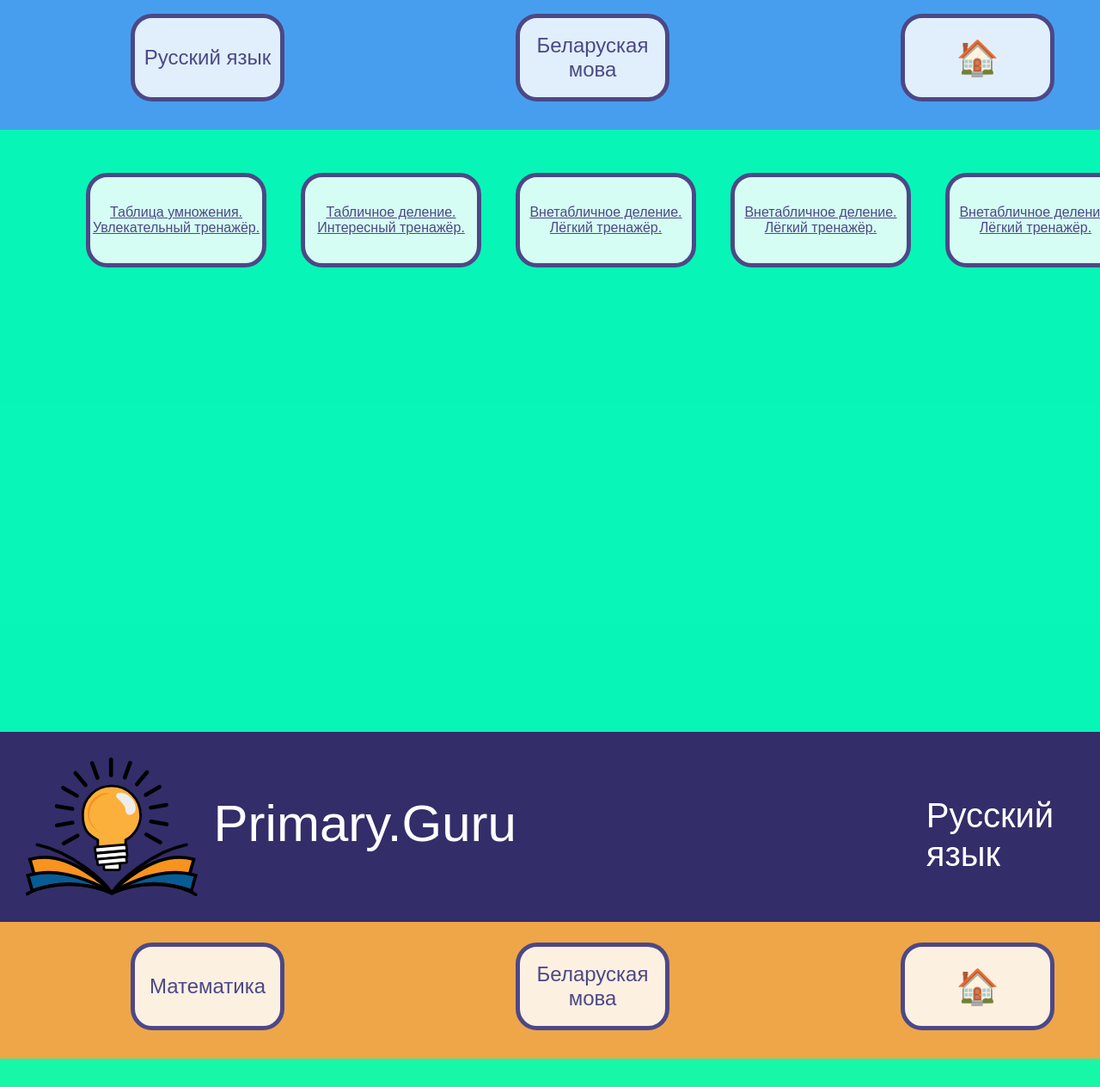
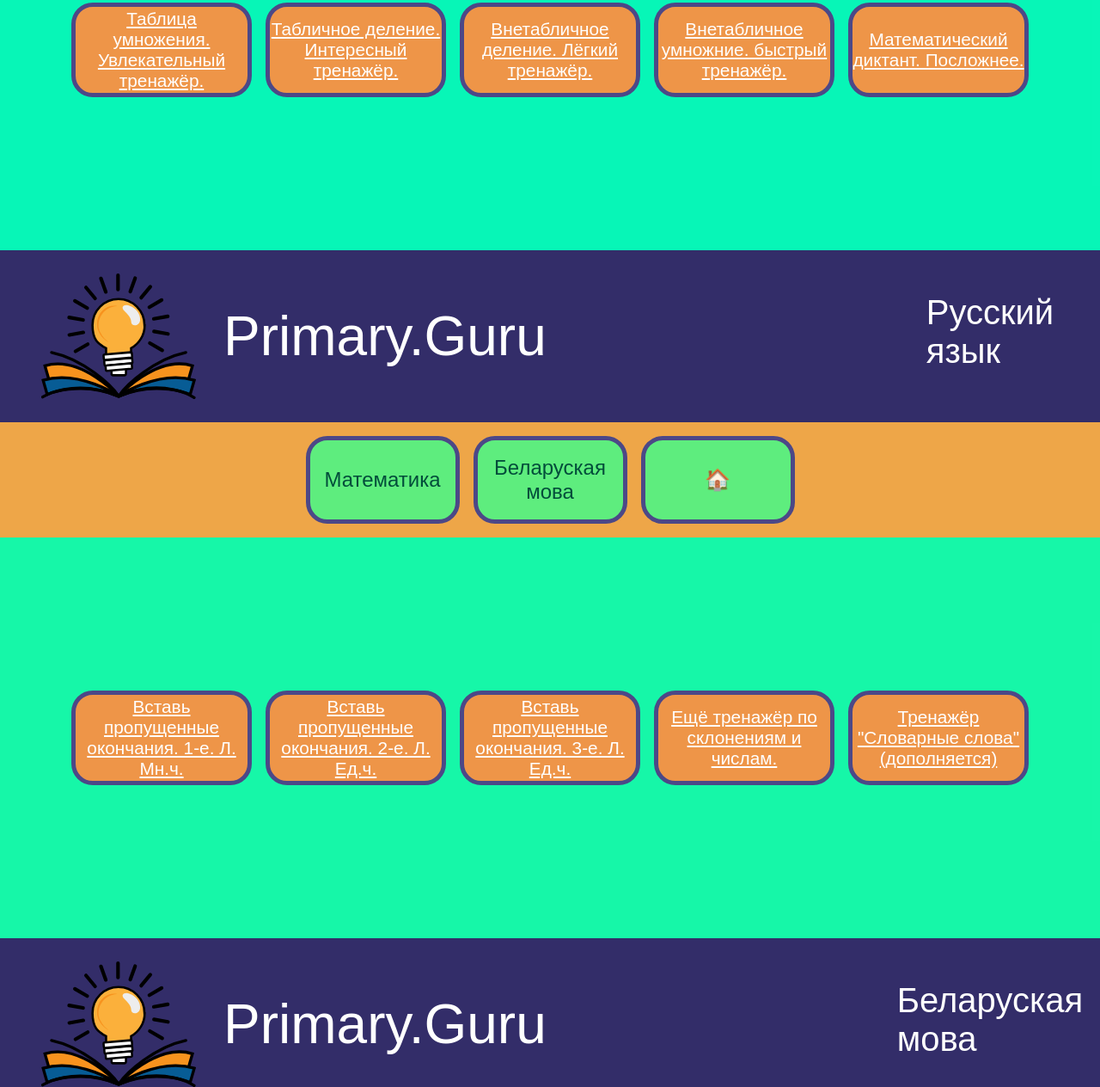
Before and after one commit to primaryGURU/primaryGuruSite, a plain HTML site: page index.html in a window 1280 px wide. Shown: the part 1309-2573 px from the top of the page at 86% size. Drawn offline with Linux system fonts and the light colour scheme.

Commit message:
obolochka

```diff
--- a/index.html
+++ b/index.html
@@ -15,17 +15,10 @@
             <img src="img\Logo_2.svg" alt="Логотип Primary Guru">
             <div class="logo-text">Primary.Guru</div>
         </div>
-        <div id="btn_mat" class="btn" data-target="section2">
-            <!-- <div class="book-icon"></div> -->
-            <span>Математика</span>
-        </div>
-        <div id="btn_rus" class="btn" data-target="section3">
-            <!-- <div class="book-icon"></div> -->
-            <span>Русский язык</span>
-        </div>
-        <div id="btn_bel" class="btn" data-target="section4">
-            <!-- <div class="book-icon"></div> -->
-            <span>Беларуская мова</span>
+        <div class="nav-buttons">
+            <div id="btn_mat" class="btn" data-target="section2"><span>Математика</span></div>
+            <div id="btn_rus" class="btn" data-target="section3"><span>Русский язык</span></div>
+            <div id="btn_bel" class="btn" data-target="section4"><span>Беларуская мова</span></div>
         </div>
         <div class="section-title">Главная</div>
         <div class="niz">
@@ -43,18 +36,12 @@
             <img src="img\Logo_2.svg" alt="Логотип Primary Guru">
             <div class="logo-text">Primary.Guru</div>
             </div>
-        <div id="btn_rus" class="btn" data-target="section3">
-            <!-- <div class="book-icon"></div> -->
-            <span>Русский язык</span>
-        </div>
-        <div id="btn_bel" class="btn" data-target="section4">
-            <!-- <div class="book-icon"></div> -->
-            <span>Беларуская мова</span>
-        </div>
-        <div id="btn_home" class="btn" data-target="section1">
-            <!-- <div class="book-icon"></div> -->
-            <span style="font-size: 40px;">🏠</span>
-        </div>
+            <div class="nav-buttons">
+                <div id="btn_rus" class="btn" data-target="section3"><span>Русский язык</span></div>
+                <div id="btn_bel" class="btn" data-target="section4"><span>Беларуская мова</span></div>
+                <div id="btn_home" class="btn" data-target="section1"><span>🏠</span></div>
+            </div>
+
         <div class="section-title">Математика</div>
         <div class="niz">
             <a href="trenager\UmnojenieGoldstarTimer.svg" id="btn_cont1" class="btnContent">
@@ -66,11 +53,11 @@
             <a href="trenager\VnetablichnoeDelenieGoldstarTimer.svg" id="btn_cont3" class="btnContent">
                 <span>Внетабличное деление. Лёгкий тренажёр.</span>
                </a>
-            <a href="trenager\VnetablichnoeDelenieGoldstarTimer.svg" id="btn_cont4" class="btnContent">
-                <span>Внетабличное деление. Лёгкий тренажёр.</span>
+            <a href="pages\matematika\ВнетабличноеТренажёр.html" id="btn_cont4" class="btnContent">
+                <span>Внетабличное умножние. быстрый тренажёр.</span>
                </a>
-            <a href="trenager\VnetablichnoeDelenieGoldstarTimer.svg" id="btn_cont5" class="btnContent">
-                <span>Внетабличное деление. Лёгкий тренажёр.</span>
+            <a href="pages\matematika\DiktantMat\start.html" id="btn_cont5" class="btnContent">
+                <span>Математический диктант. Посложнее.</span>
                </a>
         </div>
     </div>
@@ -81,25 +68,28 @@
             <img src="img\Logo_2.svg" alt="Логотип Primary Guru">
             <div class="logo-text">Primary.Guru</div>
         </div>
-        <div id="btn_mat" class="btn" data-target="section2">
-            <!-- <div class="book-icon"></div> -->
-            <span>Математика</span>
-        </div>
-        <div id="btn_bel" class="btn" data-target="section4">
-            <!-- <div class="book-icon"></div> -->
-            <span>Беларуская мова</span>
-        </div>
-        <div id="btn_home" class="btn" data-target="section1">
-            <!-- <div class="book-icon"></div> -->
-            <span style="font-size: 40px;">🏠</span>
-        </div>
+    <div class="nav-buttons">
+        <div id="btn_mat" class="btn" data-target="section2"><span>Математика</span></div>
+        <div id="btn_bel" class="btn" data-target="section4"><span>Беларуская мова</span></div>
+        <div id="btn_home" class="btn" data-target="section1"><span>🏠</span></div>
+    </div>
         <div class="section-title">Русский язык</div>
         <div class="niz">
-            <div id="btn_cont1" class="btnContent"></div>
-            <div id="btn_cont2" class="btnContent"></div>
-            <div id="btn_cont3" class="btnContent"></div>
-            <div id="btn_cont4" class="btnContent"></div>
-            <div id="btn_cont5" class="btnContent"></div>
+            <a href="pages\rus\okonch1L_mn_ch.html" id="btn_cont1" class="btnContent">
+                <span>Вставь пропущенные окончания. 1-е. Л. Мн.ч.</span>
+            </a>
+            <a href="pages\rus\okonch2L_edCh.html" id="btn_cont2" class="btnContent">
+                <span>Вставь пропущенные окончания. 2-е. Л. Ед.ч.</span>
+            </a>
+            <a href="pages\rus\okonch3LitsoEdChislo.html" id="btn_cont3" class="btnContent">
+                <span>Вставь пропущенные окончания. 3-е. Л. Ед.ч.</span>
+               </a>
+            <a href="pages\rus\SklonChislo.html" id="btn_cont4" class="btnContent">
+                <span>Ещё тренажёр по склонениям и числам.</span>
+               </a>
+            <a href="pages\rus\VstavBukvi.html" id="btn_cont5" class="btnContent">
+                <span>Тренажёр "Словарные слова"(дополняется)</span>
+               </a>
         </div>
     </div>
 
@@ -108,19 +98,13 @@
         <div class="logo">
             <img src="img\Logo_2.svg" alt="Логотип Primary Guru">
             <div class="logo-text">Primary.Guru</div>
-        </div>
-        <div id="btn_mat" class="btn" data-target="section2">
-            <!-- <div class="book-icon"></div> -->
-            <span>Математика</span>
-        </div>
-        <div id="btn_rus" class="btn" data-target="section3">
-            <!-- <div class="book-icon"></div> -->
-            <span>Русский язык</span>
-        </div>
-        <div id="btn_home" class="btn" data-target="section1">
-            <!-- <div class="book-icon"></div> -->
-            <span style="font-size: 40px;">🏠</span>
-        </div>
+    </div>
+        <div class="nav-buttons">
+
+        <div id="btn_mat" class="btn" data-target="section2"><span>Математика</span></div>
+        <div id="btn_rus" class="btn" data-target="section3"><span>Русский язык</span></div>
+        <div id="btn_home" class="btn" data-target="section1"><span>🏠</span></div>
+    </div>
         <div class="section-title">Беларуская мова</div>
         <div class="niz">
             <div id="btn_cont1" class="btnContent"></div>
--- a/styles.css
+++ b/styles.css
@@ -3,169 +3,130 @@ body, html {
     padding: 0;
     font-family: Arial, sans-serif;
     overflow-x: hidden;
-    scroll-behavior: smooth; /* Плавная прокрутка */
+    scroll-behavior: smooth;
 }
 
 .section {
     width: 100%;
-    height: 1080px;
+    min-height: 100vh; /* Заменяем фиксированную высоту на минимальную */
     position: relative;
-    background-color: #ee9548; /* Оранжевый фон */
+    background-color: #ee9548;
+    display: flex;
+    flex-direction: column;
+    align-items: center;
 }
 
 .logo {
     width: 100%;
-    height: 221.3px;
-    background-color: #332d69; /* Фиолетовый фон логотипа */
-    position: absolute;
-    top: 0;
-    left: 0;
+    height: 25vh; /* Относительная высота */
+    background-color: #332d69;
+    display: flex;
+    align-items: center;
+    justify-content: flex-start;
+    padding-left: 5%;
+    position: relative;
+}
+
+.logo-text {
+    color: #fff;
+    font-size: clamp(2rem, 5vw, 4rem); /* Адаптивный размер текста */
+    margin-left: 1rem;
 }
 
 .niz {
     width: 100%;
-    height: 700px;
-    background-color: #02ffb3e8; /* Salat фон логотипа */
-    position: absolute;
-    bottom: 0;
-    left: 0;
-}
-
-.logo-text {
-    color: #fff;
-    font-size: 60px;
-    position: absolute;
-    left: 248.6px;
-    top: 72px;
+    flex-grow: 1; /* Занимает оставшееся пространство */
+    background-color: #02ffb3e8;
+    display: flex;
+    flex-wrap: wrap; /* Перенос кнопок на маленьких экранах */
+    justify-content: center;
+    align-items: center;
+    padding: 1rem;
+    gap: 1rem; /* Расстояние между кнопками */
 }
 
 .btn {
-    position: absolute;
-    width: 169px;
-    height: 92px;
-    background-color: #ffffffd5;
+    width: clamp(120px, 15vw, 169px); /* Адаптивная ширина */
+    height: clamp(70px, 10vw, 92px); /* Адаптивная высота */
+    background-color: #42fc89d5;
     border: 5px solid #4c4887;
     border-radius: 25px;
     cursor: pointer;
     display: flex;
     align-items: center;
     justify-content: center;
-    font-size: 24px;
-    color: #4c4887;
+    font-size: clamp(1rem, 2.5vw, 1.5rem); /* Адаптивный шрифт */
+    color: #024d3a;
     text-align: center;
-    transition: transform 0.3s ease; /* Анимация нажатия */
+    transition: transform 0.3s ease;
 }
+
 .btnContent {
-    position: absolute;
-    width: 200px;
-    height: 100px;
-    background-color: #ffffffd5;
+    width: clamp(150px, 20vw, 200px); /* Адаптивная ширина */
+    height: clamp(80px, 15vw, 100px); /* Адаптивная высота */
+    background-color: #ee9548;
     border: 5px solid #4c4887;
     border-radius: 25px;
     cursor: pointer;
     display: flex;
     align-items: center;
     justify-content: center;
-    font-size: 16px;
-    color: #4c4887;
+    font-size: clamp(1.3rem, 2vw, 1rem); /* Адаптивный шрифт */
+    color: #ffffff;
     text-align: center;
-    transition: transform 0.3s ease; /* Анимация нажатия */
+    transition: transform 0.3s ease;
 }
 
-.btn:hover{
-    transform: scale(1.05);
-}
-.btnContent:hover{
+.btn:hover, .btnContent:hover {
     transform: scale(1.05);
 }
 
-/* Позиционирование кнопок для каждой секции */
-#section1 #btn_mat { top: 245px; left: 152px; }
-#section1 #btn_rus { top: 245px; left: 600px; }
-#section1 #btn_bel { top: 245px; left: 1048px; }
-#section1 #btn_cont1 { top: 50px; left: 100px; }
-#section1 #btn_cont2 { top: 50px; left: 350px; }
-#section1 #btn_cont3 { top: 50px; left: 600px; }
-#section1 #btn_cont4 { top: 50px; left: 850px; }
-#section1 #btn_cont5 { top: 50px; left: 1100px; }
-
-#section2 #btn_rus { top: 245px; left: 152px; }
-#section2 #btn_bel { top: 245px; left: 600px; }
-#section2 #btn_home { top: 245px; left: 1048px; }
-#section2 #btn_cont1 { top: 50px; left: 100px; }
-#section2 #btn_cont2 { top: 50px; left: 350px; }
-#section2 #btn_cont3 { top: 50px; left: 600px; }
-#section2 #btn_cont4 { top: 50px; left: 850px; }
-#section2 #btn_cont5 { top: 50px; left: 1100px; }
-
-#section3 #btn_mat { top: 245px; left: 152px; }
-#section3 #btn_bel { top: 245px; left: 600px; }
-#section3 #btn_home { top: 245px; left: 1048px; }
-#section3 #btn_cont1 { top: 50px; left: 100px; }
-#section3 #btn_cont2 { top: 50px; left: 350px; }
-#section3 #btn_cont3 { top: 50px; left: 600px; }
-#section3 #btn_cont4 { top: 50px; left: 850px; }
-#section3 #btn_cont5 { top: 50px; left: 1100px; }
-
-#section4 #btn_mat { top: 245px; left: 152px; }
-#section4 #btn_rus { top: 245px; left: 600px; }
-#section4 #btn_home { top: 245px; left: 1048px; }
-#section4 #btn_cont1 { top: 50px; left: 100px; }
-#section4 #btn_cont2 { top: 50px; left: 350px; }
-#section4 #btn_cont3 { top: 50px; left: 600px; }
-#section4 #btn_cont4 { top: 50px; left: 850px; }
-#section4 #btn_cont5 { top: 50px; left: 1100px; }
-
-.book-icon {
-    width: 50px;
-    height: 50px;
-    background-color: #f5be45; /* Цвет книги */
-    position: absolute;
-    top: 15px;
-    left: 23px;
-    border-radius: 10px;
+/* Контейнер для кнопок навигации */
+.nav-buttons {
+    display: flex;
+    flex-wrap: wrap;
+    justify-content: center;
+    gap: 1rem;
+    padding: 1rem;
+    width: 100%;
+    max-width: 1200px; /* Ограничение максимальной ширины */
 }
 
+/* Заголовок секции */
 .section-title {
     position: absolute;
-    top: 75px;
+    top: 50px;
     left: 90%;
     transform: translateX(-50%);
     font-size: 40px;
     color: #ffffff;
     z-index: 10;
 }
+
 img {
-/* border: 1px solid #ddd;
-border-radius: 4px; */
-padding: 30px;
-width: 200px;
+    padding: 1rem;
+    width: clamp(90px, 20vw, 180px); /* Адаптивный размер логотипа */
 }
 
-#section1 {
-width: 100%;
-    height: 1080px;
-    position: relative;
-    background-color: #02c21b; /* Salat фон */
+/* Цвета секций */
+#section1 { background-color: #02c21b; }
+#section2 { background-color: #489eee; }
+#section3 { background-color: #eea648; }
+#section4 { background-color: #fcda6d; }
+
+/* Медиа-запросы для дополнительной адаптации */
+@media (max-width: 768px) {
+    .nav-buttons {
+        flex-direction: column;
+        align-items: center;
+    }
+
+    .btn, .btnContent {
+        width: 80%; /* Увеличение ширины на маленьких экранах */
+        max-width: 300px;
+    }
+
+    .logo-text {
+        font-size: clamp(1.5rem, 4vw, 3rem);
+    }
 }
-
-#section2 {
-width: 100%;
-    height: 1080px;
-    position: relative;
-    background-color: #489eee; /* Salat фон */
-}
-
-#section3 {
-width: 100%;
-    height: 1080px;
-    position: relative;
-    background-color: #eea648; /* Salat фон */
-}
-
-#section4 {
-width: 100%;
-    height: 1080px;
-    position: relative;
-    background-color: #fcda6d; /* Salat фон */
-}
```
